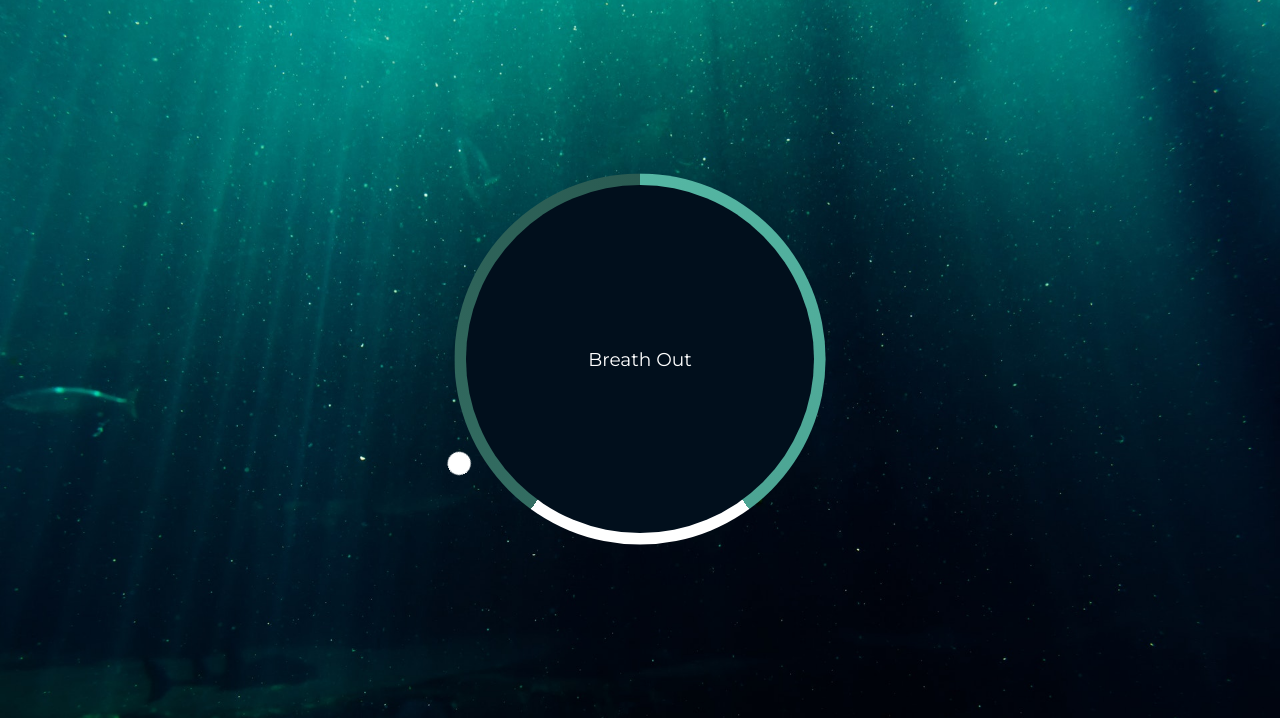
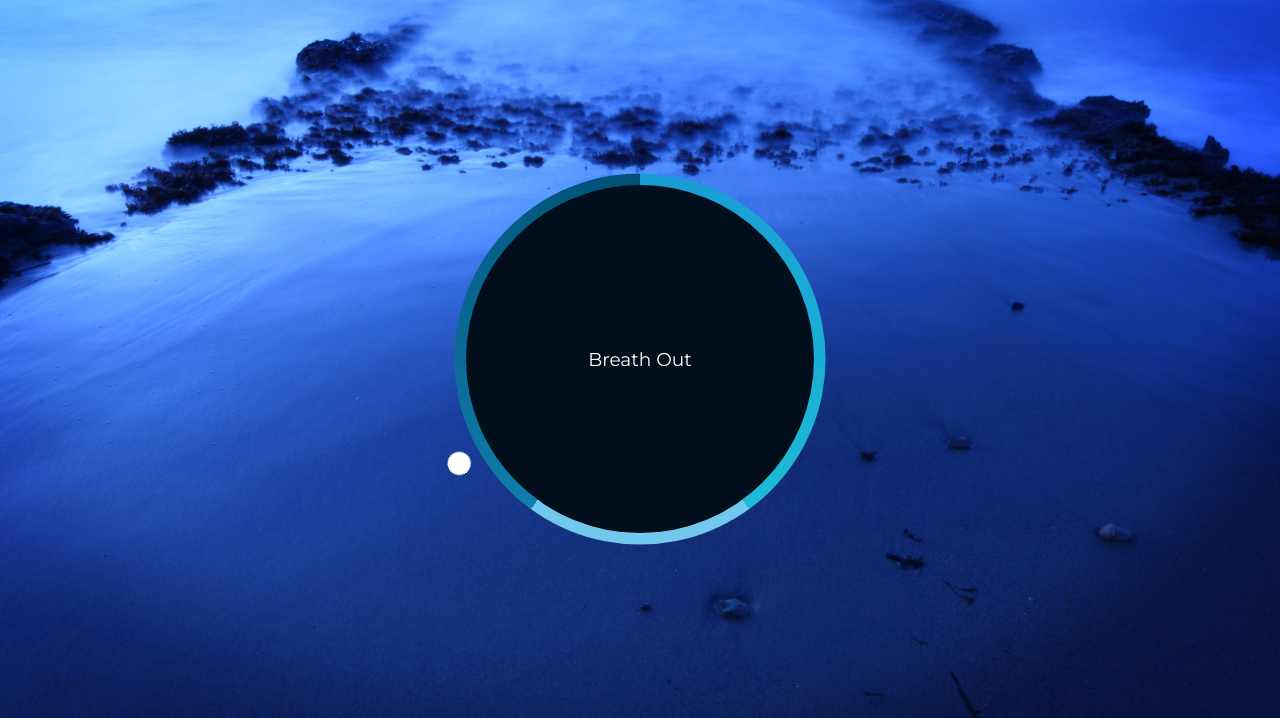
Before and after one commit to Chris-Cassidy/relaxation-app, a plain HTML site: page index.html in a window 1280 px wide. Shown: the part 82-800 px from the top of the page. Drawn offline with Linux system fonts and the light colour scheme.

Commit message:
change background and conic-gradient colors

```diff
--- a/style.css
+++ b/style.css
@@ -5,7 +5,7 @@
 }
 
 body {
-    background: #224941 url('./img/bg.jpg') no-repeat center center/cover;
+    background: #224941 url('./img/bg2.jpg') no-repeat center center/cover;
     color: #fff;
     font-family: 'Montserrat', san-serif;
     min-height: 100vh;
@@ -39,12 +39,12 @@ body {
 
 .gradient-circle {
     background: conic-gradient(
-        #55b7a4 0%,
-        #4ca493 40%,
-        #fff 40%,
-        #fff 60%,
-        #336d62 60%,
-        #2a5b52 100%
+        #189ad3 0%,
+        #1ebbd7 40%,
+        #71c7ec 40%,
+        #71c7ec 60%,
+        #107dac 60%,
+        #005073 100%
     );
     height: 320px;
     width: 320px;
```
Also changed, not shown: img/bg2.jpg (added).
